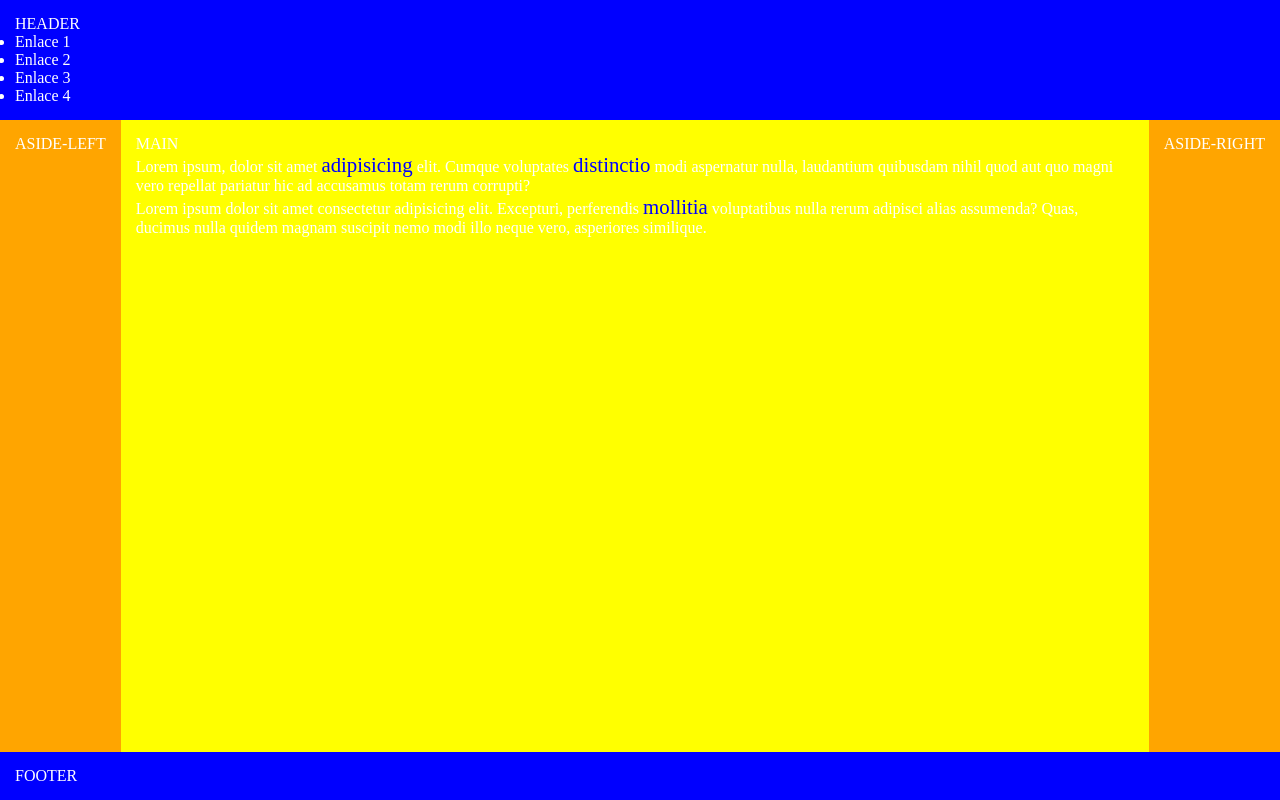
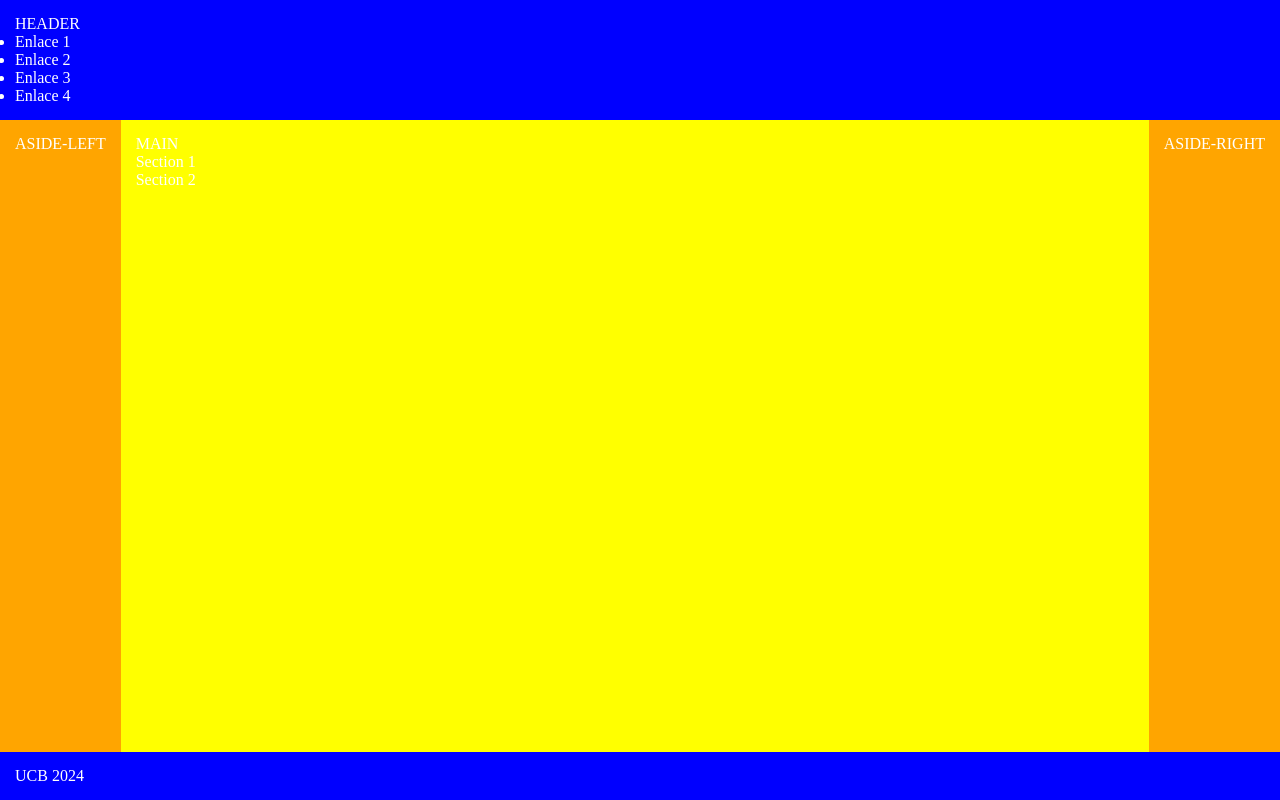
Before and after one commit to Alexvacan/Santo-Grial, a plain HTML site: page index.html in a window 1280 px wide. Drawn offline with Linux system fonts and the light colour scheme.

Commit message:
Correccion clase 16/09/2024

```diff
--- a/index.html
+++ b/index.html
@@ -26,10 +26,10 @@
             MAIN
         <div id="article">
             <div id="section1">
-                Lorem ipsum, dolor sit amet <span class="keyword" >adipisicing</span>  elit. Cumque voluptates <span class="keyword" >distinctio</span> modi aspernatur nulla, laudantium quibusdam nihil quod aut quo magni vero repellat pariatur hic ad accusamus totam rerum corrupti?
+                Section 1
             </div>
             <div id="section2">
-                Lorem ipsum dolor sit amet consectetur adipisicing elit. Excepturi, perferendis <span class="keyword" >mollitia</span> voluptatibus nulla rerum adipisci alias assumenda? Quas, ducimus nulla quidem magnam suscipit nemo modi illo neque vero, asperiores similique.
+                Section 2
             </div>
         </div>
     </div>
@@ -38,5 +38,5 @@
         ASIDE-RIGHT
     </div>
     <div id="footer" style="background-color:blue">
-        FOOTER
+        UCB 2024
     </div>
```
